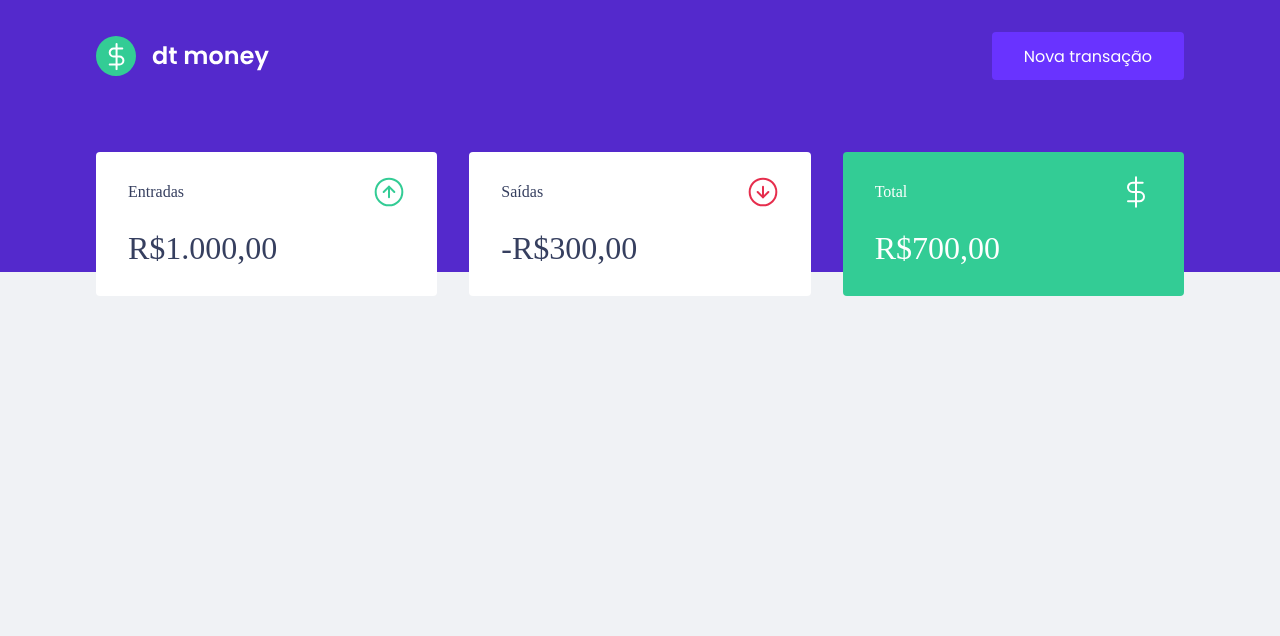
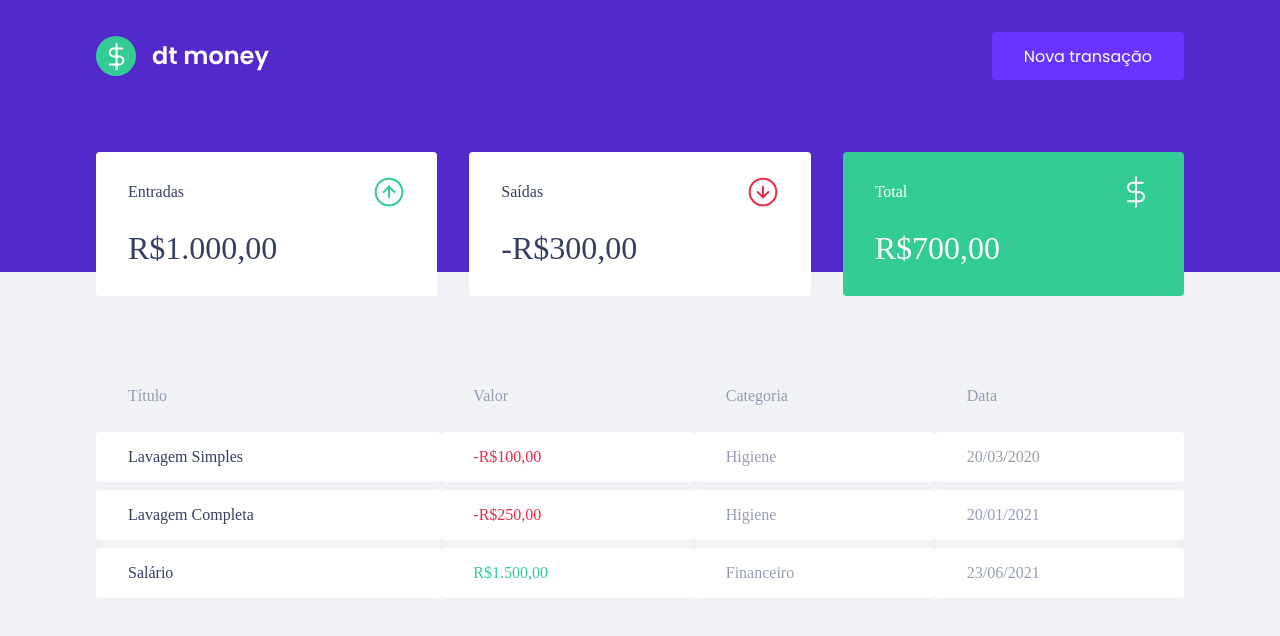
Before and after one commit to rafael-acerqueira/money-manager, a React (Create React App) app: page / in a window 1280 px wide. Shown: the top 636 px of the page. Built offline with nearby package versions, Linux system fonts and the light colour scheme.

Commit message:
Add Transactions Table Component

```diff
--- a/src/components/Dashboard/index.tsx
+++ b/src/components/Dashboard/index.tsx
@@ -1,8 +1,10 @@
 import { Summary } from "../Summary";
+import { TransactionsTable } from "../TransactionsTable";
 import { Container } from "./styles";
 
 export const Dashboard = () => (
   <Container>
     <Summary />
+    <TransactionsTable />
   </Container>
 )
--- /dev/null
+++ b/src/components/TransactionsTable/index.tsx
@@ -0,0 +1,36 @@
+import { Container } from "./styles";
+
+export const TransactionsTable = () => (
+  <Container>
+    <table>
+      <thead>
+        <tr>
+          <th>Título</th>
+          <th>Valor</th>
+          <th>Categoria</th>
+          <th>Data</th>
+        </tr>
+      </thead>
+      <tbody>
+        <tr>
+          <td>Lavagem Simples</td>
+          <td className='withdraw'>-R$100,00</td>
+          <td>Higiene</td>
+          <td>20/03/2020</td>
+        </tr>
+        <tr>
+          <td>Lavagem Completa</td>
+          <td className='withdraw'>-R$250,00</td>
+          <td>Higiene</td>
+          <td>20/01/2021</td>
+        </tr>
+        <tr>
+          <td>Salário</td>
+          <td className='deposit'>R$1.500,00</td>
+          <td>Financeiro</td>
+          <td>23/06/2021</td>
+        </tr>
+      </tbody>
+    </table>
+  </Container>
+)
--- /dev/null
+++ b/src/components/TransactionsTable/styles.ts
@@ -0,0 +1,38 @@
+import styled from "styled-components";
+
+export const Container = styled.div`
+  margin-top: 4rem;
+
+  table {
+    width: 100%;
+    border-spacing: 0 0.5rem;
+
+    th {
+      color: var(--text-body);
+      font-weight: 400;
+      padding: 1rem 2rem;
+      text-align: left;
+      line-height: 1.5rem;
+    }
+
+    td {
+      padding: 1rem 2rem;
+      border: 0;
+      background: var(--shape);
+      color: var(--text-body);
+      border-radius: 0.25rem;
+
+      &:first-child {
+        color: var(--text-title);
+      }
+
+      &.withdraw {
+        color: var(--red);
+      }
+
+      &.deposit {
+        color: var(--green);
+      }
+    }
+  }
+`
```
